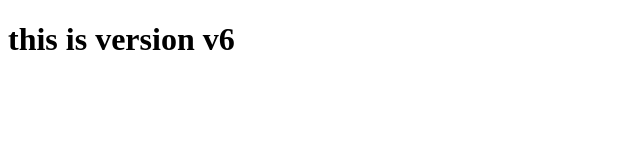
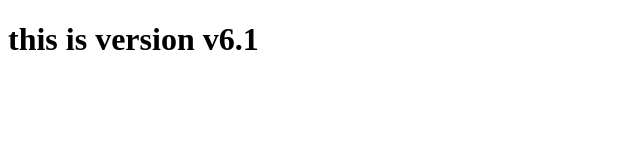
Before and after one commit to rajeshkumar-collab/rajrepo, a plain HTML site: page index.html in a window 1280 px wide. Shown: the full height of the page, 0-640 px from the left. Drawn offline with Linux system fonts and the light colour scheme.

Commit message:
changed the version 2

```diff
--- a/index.html
+++ b/index.html
@@ -7,6 +7,6 @@
     <title>Document</title>
 </head>
 <body>
-  <h1>this is version v6</h1>
+  <h1>this is version v6.1</h1>
 </body>
 </html>
```
